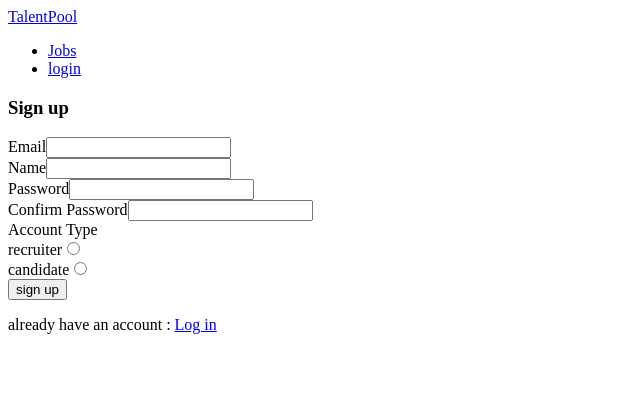
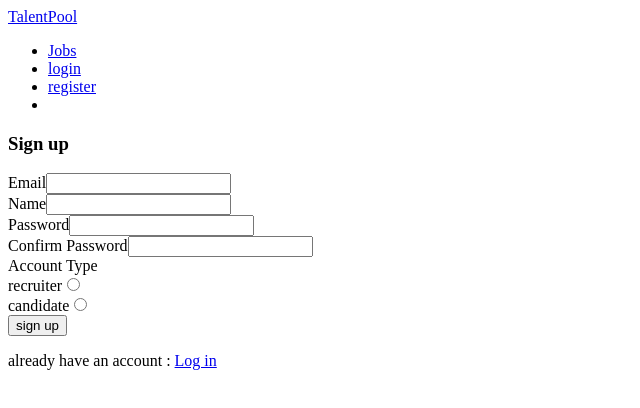
Before and after one commit to abdelkarim-moussi/TalentPool-FrontEnd, a React (Vite) app: page /register in a window 1280 px wide. Shown: the top 408 px of the page, without its empty margins (0-640 px from the left). Built offline with nearby package versions, Linux system fonts and the light colour scheme; the HTML template or start-up script is replaced by a standard one.

Commit message:
register the token in the session storage

```diff
--- a/src/App.jsx
+++ b/src/App.jsx
@@ -5,6 +5,10 @@ import Register from "./pages/Register";
 import Login from "./pages/Login";
 
 const App = () => {
+
+  function setToken(){
+
+  }
   return (
     <>
     <BrowserRouter>
--- a/src/components/NavBar.jsx
+++ b/src/components/NavBar.jsx
@@ -1,7 +1,10 @@
-import PrimaryButton from "./PrimaryButton";
 import { Outlet, Link } from "react-router-dom";
+import { useState } from "react";
 
 function NavBar() {
+
+  const [user, setUser] = useState(null);
+
   return (
     <>
       <nav className="flex justify-between bg-[#19485F] py-5 px-3 lg:px-5 rounded-lg shadow-lg w-[100vw] max-w-[1000px] mx-auto mt-2">
@@ -15,6 +18,12 @@ function NavBar() {
           <li className="mr-4">
             <Link to="/login" className="px-3 py-0.5 bg-[#D9E0A4] rounded-md text-black text-center transition hover:bg-[#ABB17B] hover:text-white">login</Link>
           </li>
+          <li className="mr-4">
+            <Link to="/register" setUser={setUser} className="px-3 py-0.5 bg-[#D9E0A4] rounded-md text-black text-center transition hover:bg-[#ABB17B] hover:text-white">register</Link>
+          </li>
+          <li>
+            {user && <Link>todo</Link>}
+          </li>
         </ul>
       </nav>
       <Outlet />
--- a/src/components/RegisterForm.jsx
+++ b/src/components/RegisterForm.jsx
@@ -3,7 +3,7 @@ import PrimaryButton from "./PrimaryButton";
 import { Link } from "react-router-dom";
 import axios from "axios";
 
-const RegisterForm = () => {
+const RegisterForm = ({setToken}) => {
   const [name, setName] = useState("");
   const [email, setEmail] = useState("");
   const [role, setRole] = useState("");
@@ -23,6 +23,8 @@ const RegisterForm = () => {
       });
 
       alert(response.data.message);
+      sessionStorage.setItem('token',JSON.stringify(response.data.token));
+
     } catch (error) {
       console.error("Registration failed");
     }
```
